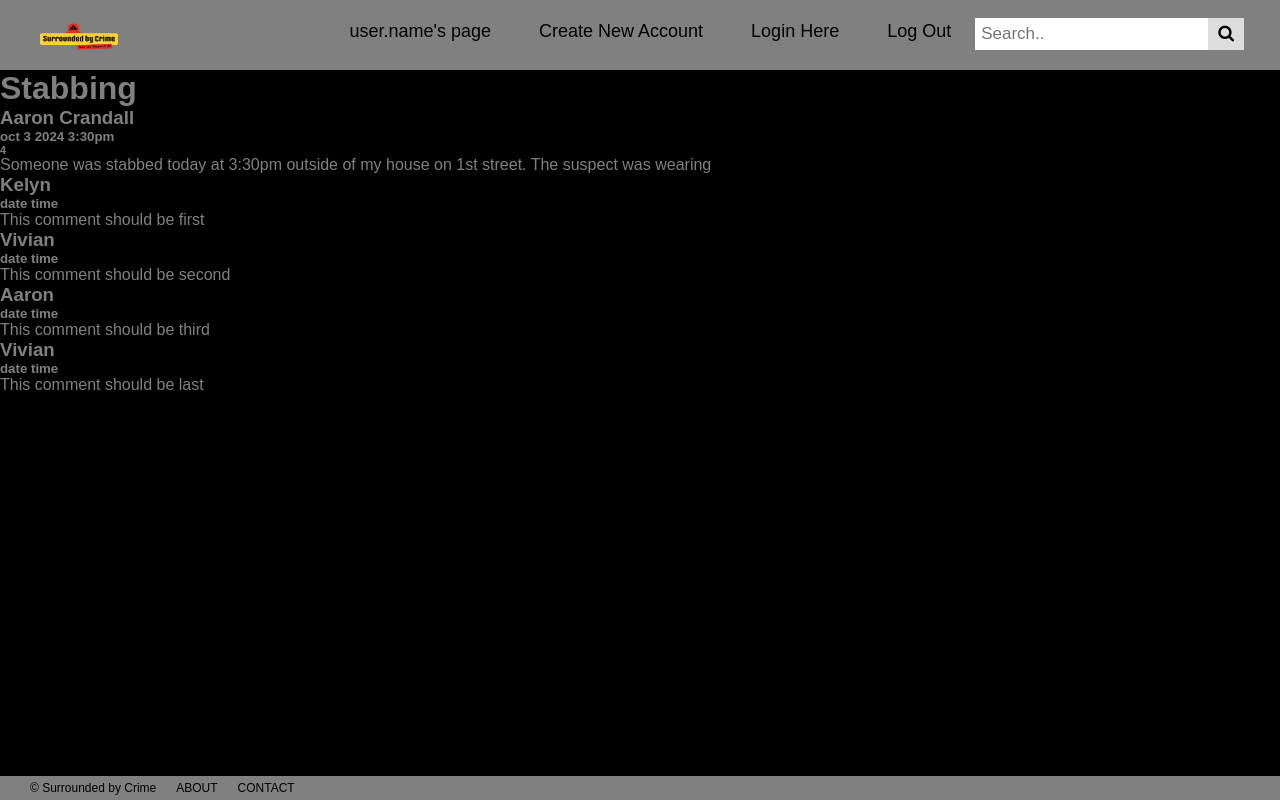
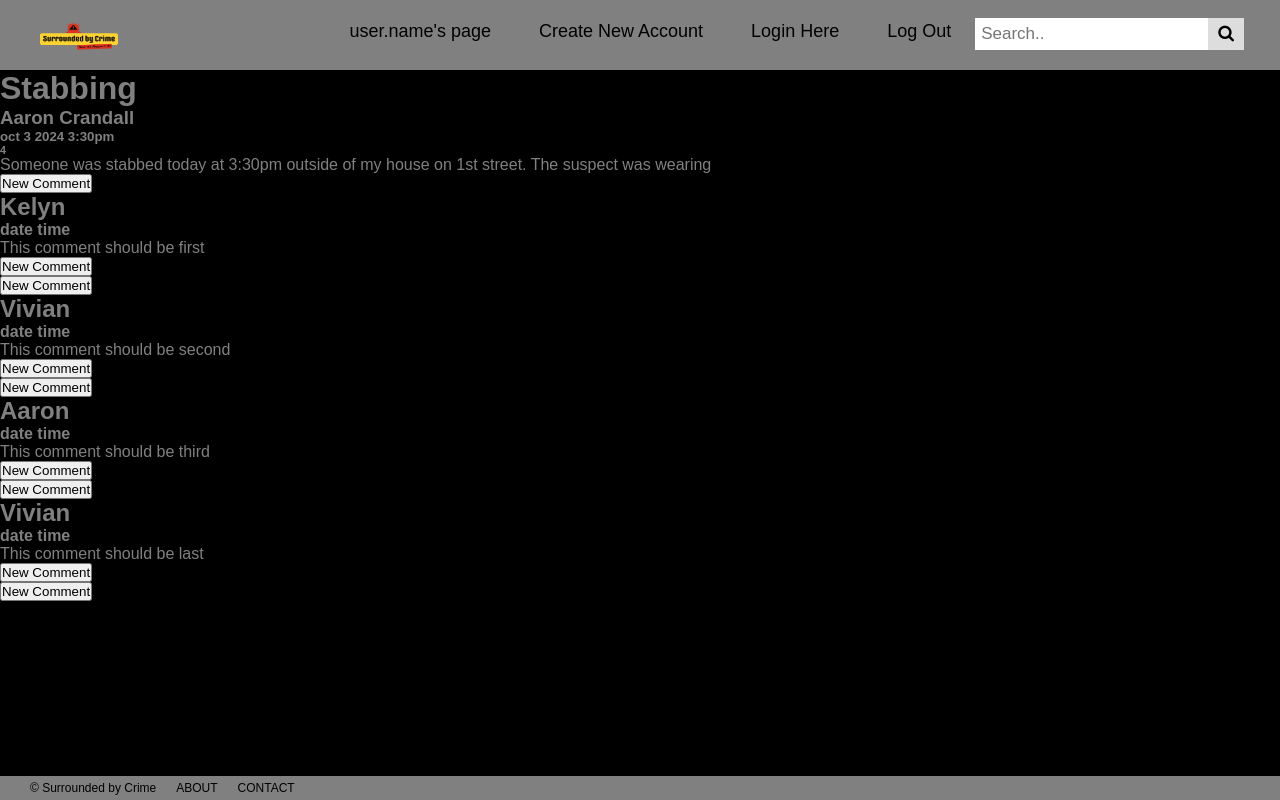
Before and after one commit to AaronCrandall/surrounded-by-crime, a React (Create React App) app in the folder surrounded-by-crime/: page /report in a window 1280 px wide. Built offline with nearby package versions, Linux system fonts and the light colour scheme.

Commit message:
Report Location added to Report Preview Component, worked on buttons for adding new reports and comments

```diff
--- a/surrounded-by-crime/src/CustomClass/User.js
+++ b/surrounded-by-crime/src/CustomClass/User.js
@@ -1,10 +1,11 @@
 class User{
-    constructor(nameF, nameL, id, password, email){
+    constructor(nameF, nameL, id, password, email, distancePref){
         this.nameF = nameF;
         this.nameL = nameL;
         this.id = id;
         this.password = password;
         this.email = email;
+        this.distancePref = distancePref
     }
     getnameF(){return this.nameF}
     setnameF(nameF){this.nameF = nameF}
@@ -16,5 +17,7 @@ class User{
     setpassword(password){this.password = password}
     getemail(){return this.email}
     setemail(email){this.email = email}
+    getDistancePref(){return this.distancePref}
+    setDistancePref(distancePref){this.distancePref = distancePref}
 }
 export default User;
--- a/surrounded-by-crime/src/components/Comment/comment.js
+++ b/surrounded-by-crime/src/components/Comment/comment.js
@@ -6,9 +6,14 @@ const CommentShow = (props) => {
     comment1 = props
     return (
         <div>
-            <h3>{comment1.authorF} {comment1.autherL}</h3>
-            <h5>{comment1.date} {comment1.time}</h5>
-            <p>{comment1.text}</p>
+            <div>
+                <h2>{comment1.authorF} {comment1.autherL}</h2>
+                <h4>{comment1.date} {comment1.time}</h4>
+                <p>{comment1.text}</p>
+            </div>
+            <div>
+                <button>New Comment</button>
+            </div>
         </div>
      );
 }
--- a/surrounded-by-crime/src/components/Report/Report.js
+++ b/surrounded-by-crime/src/components/Report/Report.js
@@ -1,9 +1,13 @@
-import React from 'react'
+import React, { useState } from 'react'
 import CommentShow from '../Comment/comment'
 import Blog from '../../CustomClass/Blog'
 import Comment from '../../CustomClass/Comment'
+import User from '../../CustomClass/User'
 
 export default function Report(blog) {
+  const [commenting, setCommenting] = useState(false);
+  const [commentingComment, setCommentingComment] = useState(false);
+  const user = new User("Aaron", "Crandall", 0, 123, '1@1.com', 10);
   var blog1 = new Blog("Stabbing","Crandall","Aaron","Someone was stabbed today at 3:30pm outside of my house on 1st street. The suspect was wearing",
     "oct 3 2024","3:30pm", 0, "1st street",4)
   var comment1 = new Comment("This comment should be first",0,"Kelyn","Crandall",
@@ -32,6 +36,22 @@ export default function Report(blog) {
       }
     }
   }
+  function makeComment(owner){
+    const date = new Date();
+    let fulldate = `${date.getFullYear()}-${date.getMonth()+1}-${date.getDate()}`;
+    let currentTime = date.toLocaleTimeString();
+    let myForm = document.getElementById("myForm")
+    let formData = new FormData(myForm);
+    formData.append("authorF", user.getnameF());
+    formData.append("authorL", user.getnameL());
+    formData.append("date", fulldate);
+    formData.append("time", currentTime);
+    formData.append("authID", user.getAuthID());
+    //owner.addComment(comment from form)
+    //post form to database
+    setCommentingComment(false);
+    setCommenting(false);
+  }
   return (
     <div>
       <div className='blogstuff'>
@@ -41,15 +61,40 @@ export default function Report(blog) {
         <h6>{blog1.severity}</h6>
         <p>{blog1.text}</p>
       </div>
-      {/*not sure if this mapping is correct, can troubleshoot it later, still need to loop through all possible comment trees*/}
+      <div>
+        <button onClick={() => setCommenting(true)}>New Comment</button>
+      </div>
+      {commenting &&
+      <div>
+        <h2>New Comment</h2>
+          <form id="myForm" action='#' method = 'POST'>
+            <div className="inputBox">
+              <input type="text" name="firstName" id="firstName" placeholder="First Name" required></input>
+            </div>
+          </form>
+          <button onClick={makeComment(blog1)}>Submit</button>
+      </div>}
+      {!commenting &&
       <div className='comments'>
         {commentDisplay(blog1.comments)}
         {comments1.map((data, index) => {
           return(
-            <CommentShow key={index} {...data}/>
+            <div className='individual_comment'>
+              <CommentShow key={index} {...data}/>
+              <button onClick={()=> setCommentingComment(true)}>New Comment</button>
+              {commentingComment && <div>
+                <h2>New Comment</h2>
+                <form id="myForm" action='#' method = 'POST'>
+                  <div className="inputBox">
+                    <input type="text" name="firstName" id="firstName" placeholder="First Name" required></input>
+                  </div>
+                </form>
+                <button onClick={makeComment(data[index])}>Submit</button>
+              </div>}
+            </div>
           )
         })}
-      </div>
+      </div>}
     </div>
   )
 }
--- a/surrounded-by-crime/src/components/ReportPreview/ReportPreview.js
+++ b/surrounded-by-crime/src/components/ReportPreview/ReportPreview.js
@@ -6,9 +6,10 @@ export default function ReportPreview(prop) {
   blog = prop;
   return (
     <div>{/*This is where you would add the onclick effect. Takes you to the page that is the post and the comments on the post*/}
-      <h3>{blog.title}</h3>
-      <h4>{blog.authorF} {blog.authorL}</h4>
-      <h5>{blog.date} {blog.time}</h5>
+      <h2>{blog.title}</h2>
+      <h3>{blog.authorF} {blog.authorL}</h3>
+      <h4>{blog.date} {blog.time}</h4>
+      <h5>{blog.location}</h5>
       <h6>{blog.severity}</h6>
     </div>
   )
```
Also changed, not shown: 2 other files (tests, documents, lock files or other folders).
